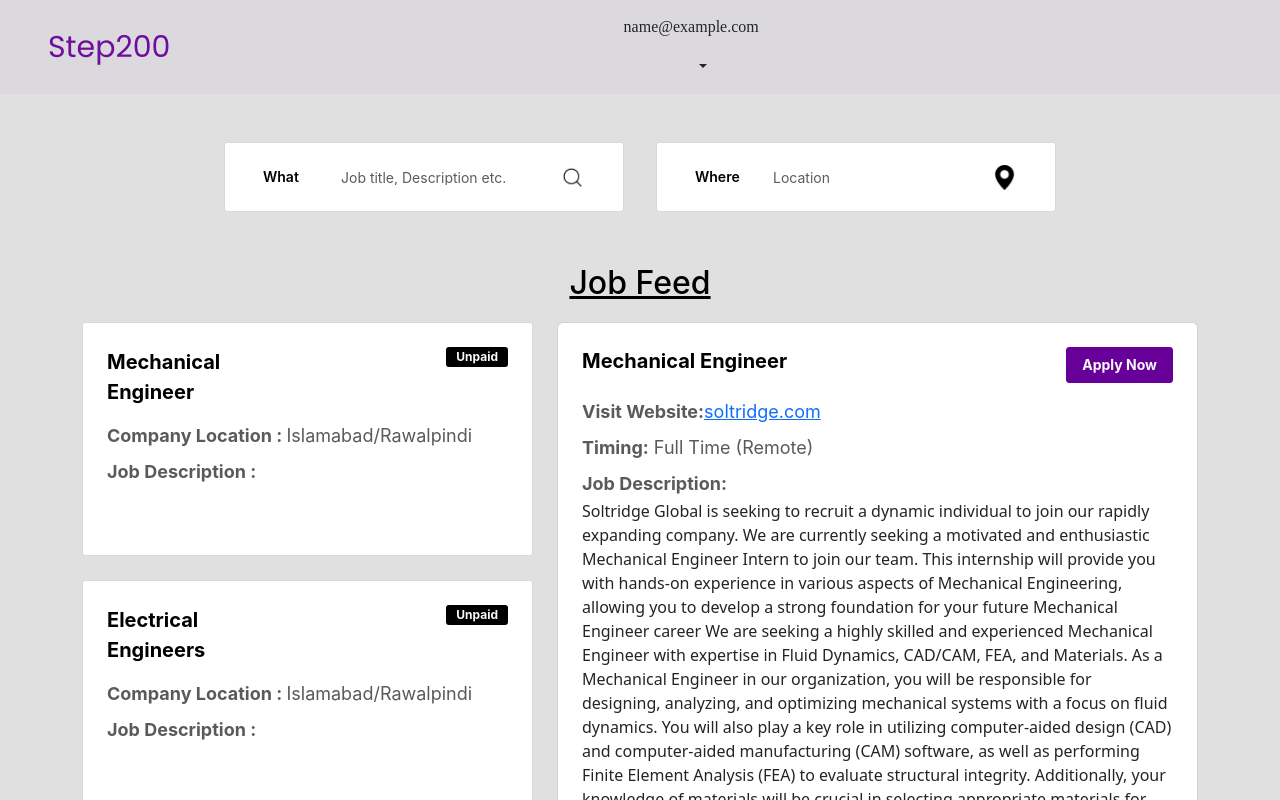
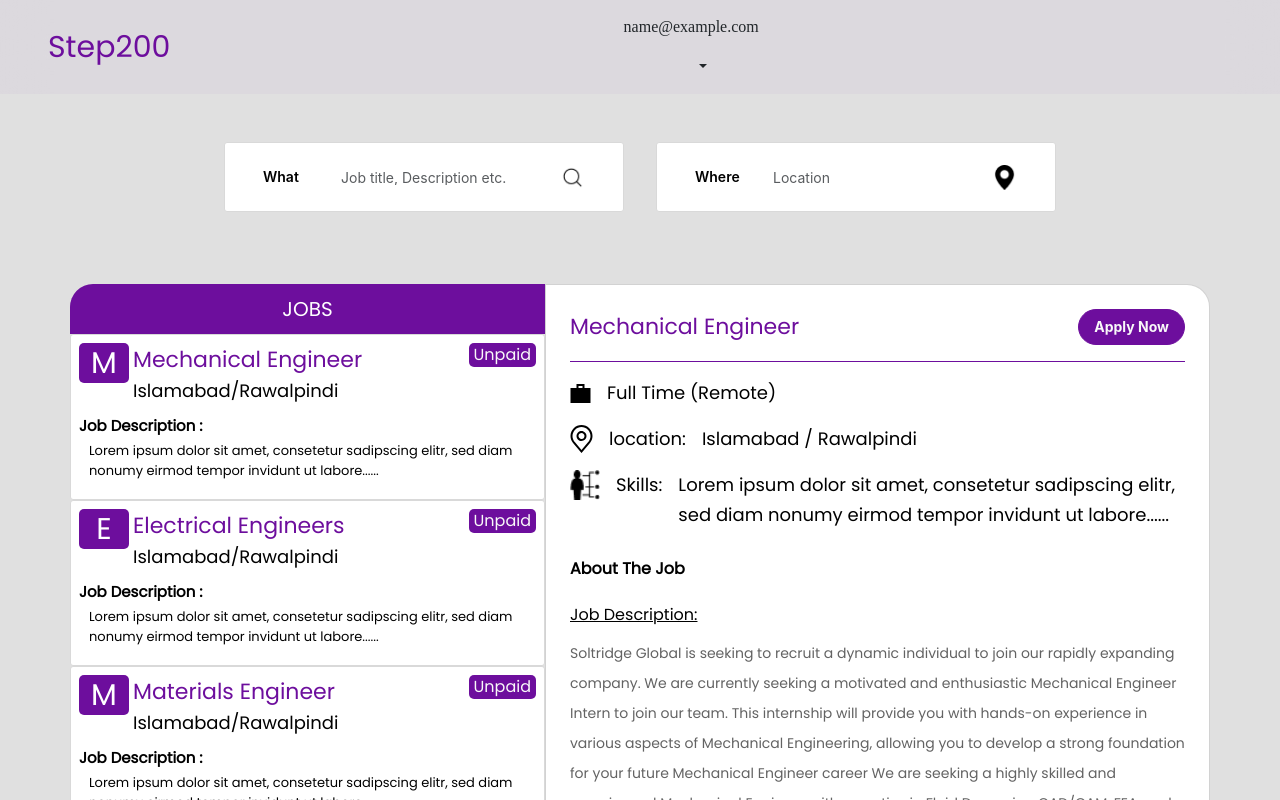
Before and after one commit to vzirshehryar/Recruitor_TeamOf2, a React (Create React App) app in the folder client/: page /jobFeed in a window 1280 px wide. Shown: the top 800 px of the page. Built offline with nearby package versions, Linux system fonts and the light colour scheme; sample sign-in values are in the browser's storage.

Commit message:
Desktop UI made

```diff
--- a/client/src/routes/jobFeed/JobFeed.js
+++ b/client/src/routes/jobFeed/JobFeed.js
@@ -1,4 +1,4 @@
-import React, { useState } from "react";
+import React, { useEffect, useState } from "react";
 import { Container, Row, Pagination } from "react-bootstrap";
 import Header from "../Home/components/header";
 import "./UserSide.css";
@@ -7,11 +7,17 @@ import JobCard from "./components/jobCard";
 import seach from "../../assests/images/search.png";
 import loc from "../../assests/images/location.png";
 
+const bacgroundSelect = {
+  background: "rgba(109, 14, 157, 0.19)",
+};
+
 function JobFeed() {
   const [location, setLocation] = useState("");
   const [searchKeyword, setSearchKeyword] = useState("");
   const [selectedJob, setSelectedJob] = useState(JobDetail[0]);
   const [currentPage, setCurrentPage] = useState(1);
+  const [selected, setSelected] = useState(0);
+
   const jobsPerPage = 6;
 
   const handleSearch = (event) => {
@@ -54,6 +60,15 @@ function JobFeed() {
     }
   };
 
+  useEffect(() => {
+    setSelected(-1);
+  }, [currentPage]);
+
+  const forBackgroundSelection = (id) => {
+    if (id === selected) return true;
+    return false;
+  };
+
   return (
     <>
       <div className="jobFeedPage">
@@ -84,52 +99,53 @@ function JobFeed() {
               <img className="searchLocIcon" alt="locationIcon" src={loc} />
             </div>
           </Row>
-
-          <h3
-            style={{ textDecoration: "underline" }}
-            className="jobFeedHeading text-center pt-3"
-          >
-            Job Feed
-          </h3>
         </Container>
         <Container fluid>
           <Container>
             <Row className="pt-4 pb-5 jobFeedDisplay">
-              <div className="col-lg-5">
+              <div className="col-lg-5 p-0">
+                <div className="JOBS">JOBS</div>
                 {currentJobs.map((item, index) => (
                   <div
                     key={index}
-                    style={{ cursor: "pointer" }}
-                    className="displayJobs p-4 mb-4"
+                    className="displayJobs p-2"
                     onClick={() => {
+                      setSelected(index);
                       setJobIndex(item.id);
                       window.scrollTo({ top: 0, behavior: "smooth" });
                     }}
+                    style={forBackgroundSelection(index) ? bacgroundSelect : {}}
                   >
                     <Row>
-                      <div className="col-lg">
-                        <p
-                          style={{ lineHeight: "1.5" }}
-                          className="displayJobTitle"
-                        >
-                          {item.title}
-                        </p>
+                      <div className="col-lg-10 d-flex gap-1">
+                        <div className="capitalLetter">
+                          <p className="p-0 m-0">
+                            {item.title[0].toUpperCase()}
+                          </p>
+                        </div>
+                        <div>
+                          <p
+                            style={{ lineHeight: "1.5" }}
+                            className="displayJobTitle p-0 m-0"
+                          >
+                            {item.title}
+                          </p>
+                          <p className="p-0 m-0 displayJobLocation">
+                            {item.companyLocation}
+                          </p>
+                        </div>
                       </div>
-                      <div className="col-lg">
+                      <div className="col-lg-2">
                         <p className="displayJobPay">{item.amount}</p>
                       </div>
                     </Row>
-
-                    <p className="displayJobLocation">
-                      <strong>Company Location : </strong>
-                      {item.companyLocation}
-                    </p>
-
                     <p className="displayJobDescription">
                       <strong>Job Description : </strong>
                     </p>
-                    <p className="displayJobDescription">
-                      {item.job_Description}
+                    <p className="displayJobDescription2">
+                      {/* {item.job_Description} */}
+                      Lorem ipsum dolor sit amet, consetetur sadipscing elitr,
+                      sed diam nonumy eirmod tempor invidunt ut labore......
                     </p>
                   </div>
                 ))}
@@ -152,7 +168,7 @@ function JobFeed() {
                 )}
               </div>
 
-              <div className="col-lg-7">
+              <div className="col-lg-7 p-0">
                 {selectedJob && <JobCard selectedJob={selectedJob} />}
               </div>
             </Row>
--- a/client/src/routes/jobFeed/UserSide.css
+++ b/client/src/routes/jobFeed/UserSide.css
@@ -1,8 +1,7 @@
 .formContainer {
   border-radius: 0px;
   background: #e0e0e0;
-  box-shadow: 5px 5px 5px #2125296b,
-    -5px -5px 5px #ffffffa6;
+  box-shadow: 5px 5px 5px #2125296b, -5px -5px 5px #ffffffa6;
 }
 
 .formBtn {
@@ -12,15 +11,13 @@
   padding: 5px;
   border-radius: 10px;
   background: #e0e0e0;
-  box-shadow: 5px 5px 5px #2125296b,
-    -5px -5px 5px #ffffffa6;
+  box-shadow: 5px 5px 5px #2125296b, -5px -5px 5px #ffffffa6;
 }
 
 .formBtn:hover {
   color: black;
   background: transparent;
-  box-shadow: 5px 5px 5px #ffffffa6,
-    -5px -5px 3px #2125296b;
+  box-shadow: 5px 5px 5px #ffffffa6, -5px -5px 3px #2125296b;
 }
 
 .formBtnProfile {
@@ -29,29 +26,24 @@
   padding: 5px;
   border-radius: 10px;
   background: #e0e0e0;
-  box-shadow: 5px 5px 5px #2125296b,
-    -5px -5px 5px #ffffffa6;
+  box-shadow: 5px 5px 5px #2125296b, -5px -5px 5px #ffffffa6;
 }
 
 .formBtnProfile:hover {
   background: transparent;
-  box-shadow: 5px 5px 5px #ffffffa6,
-    -5px -5px 3px #2125296b;
+  box-shadow: 5px 5px 5px #ffffffa6, -5px -5px 3px #2125296b;
 }
 
 .formInput {
   background: transparent;
-  box-shadow: 5px 5px 5px #ffffffa6,
-    -2px -2px 5px #2125296b;
+  box-shadow: 5px 5px 5px #ffffffa6, -2px -2px 5px #2125296b;
 }
 
 .formInput:focus {
   border: none;
   background: transparent;
-  box-shadow: 5px 5px 5px #ffffffa6,
-    -1px -1px 2px #2125296b;
+  box-shadow: 5px 5px 5px #ffffffa6, -1px -1px 2px #2125296b;
 }
-
 
 /* Job Feed Page CSS */
 .jobFeedPage {
@@ -66,7 +58,7 @@
 
 .searchJobFieldText,
 .searchLocFieldText {
-  font-family: 'Inter', sans-serif;
+  font-family: "Inter", sans-serif;
   font-style: normal;
   font-weight: 600;
   font-size: 14px;
@@ -84,8 +76,8 @@
   align-items: center;
   width: 400px;
   height: 70px;
-  background: #FFFFFF;
-  border: 1px solid #D9D9D9;
+  background: #ffffff;
+  border: 1px solid #d9d9d9;
   border-radius: 3px;
 }
 
@@ -93,12 +85,12 @@
 .searchLocField {
   width: 205px;
   height: 15px;
-  font-family: 'Inter', sans-serif;
+  font-family: "Inter", sans-serif;
   font-style: normal;
   font-weight: 400;
   font-size: 14px;
   line-height: 14px;
-  color: #5A5A5A;
+  color: #5a5a5a;
   border: none;
 }
 
@@ -110,7 +102,7 @@
 }
 
 .jobFeedHeading {
-  font-family: 'Inter', sans-serif;
+  font-family: "Inter", sans-serif;
   font-style: normal;
   font-weight: 500;
   font-size: 32px;
@@ -121,62 +113,103 @@
 .jobFeedDisplay {
   display: flex;
   justify-content: center;
+  border-radius: 23px 23px 0 0;
 }
 
 .displayJobs {
-  background: #FFFFFF;
-  border: 1px solid #D9D9D9;
+  background: #ffffff;
+  border: 1px solid #d9d9d9;
   border-radius: 3px;
+  cursor: pointer;
   /* height: 355px; */
 }
-
+.jobFeedDisplay > div > .JOBS {
+  border-radius: 23px 0px 0px 0px;
+  background: #6d0e9d;
+  text-align: center;
+  color: #fff;
+  font-family: Poppins;
+  font-size: 20px;
+  font-style: normal;
+  font-weight: 400;
+  line-height: 30px; /* 150% */
+  padding: 10px 0;
+}
+.jobFeedDisplay .capitalLetter {
+  height: 40px;
+  width: 50px;
+  display: flex;
+  align-items: center;
+  justify-content: center;
+  border-radius: 5px;
+  background: #6d0e9d;
+  color: #fff;
+  text-shadow: 2px 4px 4px 0px rgba(0, 0, 0, 0.25),
+    5px -1px 4px 0px rgba(0, 0, 0, 0.25);
+  font-family: Poppins;
+  font-size: 30px;
+  font-style: normal;
+  font-weight: 400;
+}
 .displayJobTitle,
 .selectedJobTitle {
-  font-family: 'Inter', sans-serif;
+  color: #6d0e9d;
+  font-family: Poppins;
+  font-size: 22px;
   font-style: normal;
-  font-weight: 700;
-  font-size: 20px;
-  line-height: 15px;
-  color: #000000;
+  font-weight: 400;
+  line-height: 30px; /* 125% */
+  margin: 0;
 }
 
 .displayJobPay {
   float: right;
-  font-family: 'Inter', sans-serif;
+  color: #fff;
+  font-family: Poppins;
+  font-size: 16px;
   font-style: normal;
-  font-weight: 700;
-  font-size: 12px;
+  font-weight: 400;
   line-height: 14px;
-  color: #F9F9F9;
-  background: #000000;
-  border-radius: 3px;
-  padding: 3px 10px;
+  color: #f9f9f9;
+  border-radius: 5px;
+  background: #6d0e9d;
+  padding: 5px;
 }
 
-.displayJobLocation,
-.displayJobType,
-.displayJobDescription,
-.selectedJobLocation,
-.selectedJobType,
-.selectedJobOpening,
-.selectedJobHiring,
-.selectedJobPayRange,
-.selectedJobPayMin,
-.selectedJobPayMax,
-.selectedJobPayRate,
-.selectedJobDescription {
-  font-family: 'Inter', sans-serif;
+.displayJobLocation {
+  color: #000;
+  font-family: Poppins;
+  font-size: 18px;
   font-style: normal;
   font-weight: 400;
-  font-size: 18px;
-  line-height: 25px;
-  color: #5A5A5A;
-  height: 20px;
+  line-height: 30px; /* 150% */
+}
+.displayJobDescription {
+  color: #000;
+  font-family: Poppins;
+  font-size: 15px;
+  font-style: normal;
+  font-weight: 600;
+  line-height: 30px; /* 187.5% */
+  margin: 5px 0 0 0;
+}
+.displayJobDescription2 {
+  color: #000;
+  font-family: Poppins;
+  font-size: 13px;
+  font-style: normal;
+  font-weight: 400;
+  line-height: 20px;
+  margin: 0;
+  max-height: 60px;
+  overflow: hidden;
+  text-overflow: ellipsis;
+  margin: 0 0 10px 10px;
 }
 
 .selectedJobDisplay {
-  background: #FFFFFF;
-  border: 1px solid #D9D9D9;
+  background: #ffffff;
+  border: 1px solid #d9d9d9;
   border-radius: 3px;
 }
 
@@ -184,21 +217,21 @@
   float: right;
   padding: 10px 15px;
   gap: 10px;
-  background: #660099;
-  border: 1px solid #660099;
-  border-radius: 3px;
-  font-family: 'Inter', sans-serif;
+  background: #6d0e9d;
+  border: 1px solid #6d0e9d;
+  border-radius: 25px;
+  font-family: "Inter", sans-serif;
   font-style: normal;
   font-weight: 700;
   font-size: 14px;
   line-height: 14px;
-  color: #F9F9F9;
+  color: #f9f9f9;
 }
 
 .selectedJobApplyBtn:hover {
-  background: #FFFFFF;
-  color: #6D0E9D;
-  border: 1px solid #660099;
+  background: #ffffff;
+  color: #6d0e9d;
+  border: 1px solid #6d0e9d;
 }
 
 .jobFeedShowMoreJobs {
@@ -207,82 +240,81 @@
   border-radius: 3px;
   padding: 10px 15px;
   width: 100%;
-  font-family: 'Inter', sans-serif;
+  font-family: "Inter", sans-serif;
   font-style: normal;
   font-weight: 700;
   font-size: 14px;
-  color: #F9F9F9;
+  color: #f9f9f9;
   gap: 10px;
   margin-bottom: 25px;
 }
 
 .jobFeedShowMoreJobs:hover {
-  background: #FFFFFF;
-  color: #6D0E9D;
+  background: #ffffff;
+  color: #6d0e9d;
   border: 1px solid #660099;
 }
 
 /* Job Feed Page CSS */
 
-
 /* Edit Profile Page CSS */
 .editProfilePage {
-  background-color: #F9F9F9;
+  background-color: #f9f9f9;
   min-height: 100vh;
 }
 
 .editProfileHeader {
-  font-family: 'Inter', sans-serif;
+  font-family: "Inter", sans-serif;
   font-style: normal;
   font-weight: 500;
   font-size: 32px;
   line-height: 48px;
-  color: #1E1E1E;
+  color: #1e1e1e;
 }
 
 .editProfileRowHeader {
-  font-family: 'Inter', sans-serif;
+  font-family: "Inter", sans-serif;
   font-style: normal;
   font-weight: 600;
   font-size: 18px;
   line-height: 22px;
-  color: #06192D;
+  color: #06192d;
 }
 
 .editProfileLabel {
-  font-family: 'Inter', sans-serif;
+  font-family: "Inter", sans-serif;
   font-style: normal;
   font-weight: 400;
   font-size: 14px;
   line-height: 22px;
-  color: #06192D;
+  color: #06192d;
 }
 
 .editProdileInput {
   box-sizing: border-box;
-  background: #FFFFFF;
-  border: 1px solid #D9D9D9;
+  background: #ffffff;
+  border: 1px solid #d9d9d9;
   border-radius: 4px;
-  font-family: 'Inter', sans-serif;
+  font-family: "Inter", sans-serif;
   font-style: normal;
   font-weight: 400;
   font-size: 16px;
   line-height: 24px;
-  color: #06192D;
+  color: #06192d;
   padding: 8px 5px;
 }
 
 .editProfileBtn {
-  border: 2px solid #6D0E9D;
+  border: 2px solid #6d0e9d;
   border-radius: 5px;
   padding: 10px;
-  background: #6D0E9D;
-  color: #FFFFFF;
+  background: #6d0e9d;
+  color: #ffffff;
 }
 
 .editProfileBtn:hover {
-  background: #FFFFFF;
-  color: #6D0E9D;
+  background: #ffffff;
+  color: #6d0e9d;
 }
 
 @media (max-width: 576px) {
@@ -293,3 +325,60 @@
 }
 
 /* Edit Profile Page CSS */
+.applyjobform input:not(input[type="file"]) {
+  border-radius: 5px;
+  border: 1px solid #6d0e9d;
+  color: #6d0e9d;
+  font-family: Poppins;
+  font-size: 15px;
+  font-style: normal;
+  font-weight: 400;
+  line-height: 30px; /* 200% */
+}
+.applyjobform input:disabled {
+  background: #dbc4e7;
+}
+.applyjobform p {
+  color: #000;
+  font-family: Poppins;
+  font-size: 15px;
+  font-style: normal;
+  font-weight: 400;
+  line-height: 30px; /* 200% */
+  margin: 0;
+}
+
+.selectedJobLocation {
+  color: #000;
+  font-family: Poppins;
+  font-size: 18px;
+  font-style: normal;
+  font-weight: 400;
+  line-height: 30px; /* 150% */
+}
+
+.aboutTheJob {
+  color: #000;
+  font-family: Poppins;
+  font-size: 16px;
+  font-style: normal;
+  font-weight: 600;
+  line-height: 30px; /* 150% */
+}
+.selectedJobDescription {
+  color: #000;
+  font-family: Poppins;
+  font-size: 16px;
+  font-style: normal;
+  font-weight: 400;
+  line-height: 30px; /* 150% */
+  text-decoration-line: underline;
+}
+.insideDescription {
+  color: #636363;
+  font-family: Poppins;
+  font-size: 14px;
+  font-style: normal;
+  font-weight: 400;
+  line-height: 30px; /* 150% */
+}
--- a/client/src/routes/jobFeed/components/jobCard.js
+++ b/client/src/routes/jobFeed/components/jobCard.js
@@ -1,48 +1,77 @@
 import React from "react";
 import ApplyJob from "./applyJob";
 const JobCard = ({ selectedJob }) => {
+  console.log(selectedJob);
   return (
-    <div className="card p-4">
-      <div className="d-flex align-items-center justify-content-between mb-3">
+    <div className="card p-4" style={{ borderRadius: "0 23px 0 0" }}>
+      <div
+        className="d-flex align-items-center justify-content-between pb-3 mb-3"
+        style={{ borderBottom: "1px solid #6D0E9D" }}
+      >
         <div className="col-lg">
-          <h3 className="selectedJobTitle">{selectedJob.title}</h3>
+          <h3 className="selectedJobTitle p-0">{selectedJob.title}</h3>
         </div>
-        <div>
+        <div className="d-flex align-items-center">
           <ApplyJob job={selectedJob.title} />
+          {/* <div className="">
+            <p className="displayJobPay">Unpaid</p>
+          </div> */}
         </div>
       </div>
+      <div className="selectedJobLocation p-0 mb-3 d-flex gap-3 align-items-center">
+        <svg
+          xmlns="http://www.w3.org/2000/svg"
+          width="21"
+          height="19"
+          viewBox="0 0 21 19"
+          fill="none"
+        >
+          <path
+            d="M0.5 19V4H6.5V0H14.5V4H20.5V19H0.5ZM8.5 4H12.5V2H8.5V4Z"
+            fill="black"
+          />
+        </svg>
+        <p className="m-0">{selectedJob.Timing}</p>
+      </div>
+      <div className="selectedJobLocation p-0 mb-3 d-flex gap-3 align-items-center">
+        <svg
+          xmlns="http://www.w3.org/2000/svg"
+          width="23"
+          height="28"
+          viewBox="0 0 23 28"
+          fill="none"
+        >
+          <path
+            d="M11.5 16C10.5111 16 9.5444 15.7068 8.72215 15.1574C7.89991 14.6079 7.25904 13.8271 6.8806 12.9134C6.50217 11.9998 6.40315 10.9945 6.59608 10.0246C6.789 9.05465 7.26521 8.16373 7.96447 7.46447C8.66373 6.76521 9.55465 6.289 10.5246 6.09608C11.4945 5.90315 12.4998 6.00217 13.4134 6.3806C14.3271 6.75904 15.1079 7.39991 15.6574 8.22215C16.2068 9.0444 16.5 10.0111 16.5 11C16.4984 12.3256 15.9711 13.5964 15.0338 14.5338C14.0964 15.4711 12.8256 15.9984 11.5 16ZM11.5 8C10.9067 8 10.3266 8.17595 9.83329 8.50559C9.33994 8.83524 8.95543 9.30377 8.72836 9.85195C8.5013 10.4001 8.44189 11.0033 8.55765 11.5853C8.6734 12.1672 8.95912 12.7018 9.37868 13.1213C9.79824 13.5409 10.3328 13.8266 10.9147 13.9424C11.4967 14.0581 12.0999 13.9987 12.6481 13.7716C13.1962 13.5446 13.6648 13.1601 13.9944 12.6667C14.3241 12.1734 14.5 11.5933 14.5 11C14.4992 10.2046 14.1829 9.442 13.6204 8.87956C13.058 8.31712 12.2954 8.0008 11.5 8Z"
+            fill="black"
+          />
+          <path
+            d="M11.5 28L3.06401 18.051C2.94679 17.9016 2.83079 17.7513 2.71601 17.6C1.27499 15.7018 0.496519 13.3832 0.500012 11C0.500012 8.08262 1.65894 5.28473 3.72184 3.22183C5.78474 1.15893 8.58263 0 11.5 0C14.4174 0 17.2153 1.15893 19.2782 3.22183C21.3411 5.28473 22.5 8.08262 22.5 11C22.5035 13.3821 21.7254 15.6996 20.285 17.597L20.284 17.6C20.284 17.6 19.984 17.994 19.939 18.047L11.5 28ZM4.31201 16.395C4.31401 16.395 4.54601 16.703 4.59901 16.769L11.5 24.908L18.41 16.758C18.454 16.703 18.688 16.393 18.689 16.392C19.8662 14.8411 20.5023 12.947 20.5 11C20.5 8.61305 19.5518 6.32387 17.864 4.63604C16.1761 2.94821 13.887 2 11.5 2C9.11306 2 6.82388 2.94821 5.13605 4.63604C3.44822 6.32387 2.50001 8.61305 2.50001 11C2.49791 12.9482 3.13379 14.8434 4.31201 16.395Z"
+            fill="black"
+          />
+        </svg>
+        <p className="m-0">location: </p>
+        <p className="m-0">Islamabad / Rawalpindi</p>
+      </div>
+      <div className="selectedJobLocation p-0 mb-3 d-flex gap-3">
+        <img src="/skillIcon.png" alt="skill icon" height={30} />
+        <p className="m-0">Skills: </p>
+        <p className="m-0 fs-0.25 w-60">
+          Lorem ipsum dolor sit amet, consetetur sadipscing elitr, sed diam
+          nonumy eirmod tempor invidunt ut labore......
+        </p>
+      </div>
 
-      <p className="selectedJobLocation">
-        <strong>Visit Website:</strong>
-        <a
-          href="##"
-          onClick={() =>
-            window.open(
-              selectedJob.VisitWebsite,
-              "_blank",
-              "noopener,noreferrer"
-            )
-          }
-        >
-          {selectedJob.VisitWebsite}
-        </a>
-      </p>
-      <p className="selectedJobLocation">
-        <strong>Timing:</strong> {selectedJob.Timing}
-      </p>
+      <div className="aboutTheJob mb-3 mt-2">About The Job</div>
 
       <div className="mb-3">
-        <h5 className="selectedJobDescription">
-          <strong>Job Description:</strong>
-        </h5>
-        <p>{selectedJob.job_Description}</p>
+        <h5 className="selectedJobDescription">Job Description:</h5>
+        <p className="insideDescription">{selectedJob.job_Description}</p>
       </div>
 
       <div className="mb-3">
-        <h5 className="selectedJobDescription">
-          <strong>Responsibilities:</strong>
-        </h5>
-        <ul>
+        <h5 className="selectedJobDescription">Responsibilities:</h5>
+        <ul className="insideDescription">
           {selectedJob.responsibilities &&
             selectedJob.responsibilities.map((responsibility, index) => (
               <li key={index}>{responsibility}</li>
@@ -51,10 +80,8 @@ const JobCard = ({ selectedJob }) => {
       </div>
 
       <div>
-        <h5 className="selectedJobDescription">
-          <strong>Qualifications:</strong>
-        </h5>
-        <ul>
+        <h5 className="selectedJobDescription">Qualifications:</h5>
+        <ul className="insideDescription">
           {selectedJob.qualifications &&
             selectedJob.qualifications.map((qualification, index) => (
               <li key={index}>{qualification}</li>
```
Also changed, not shown: client/src/routes/Auth/ForgetPassword/index.js (+7 -3 lines), client/src/routes/Auth/setPassword/index.js (+6 -1 lines), client/src/routes/Auth/signUp/index.js (+8 -5 lines), client/src/routes/jobFeed/components/applyJob.js (+12 -8 lines), client/public/skillIcon.png (added), 12 other files (tests, documents, lock files or other folders).
